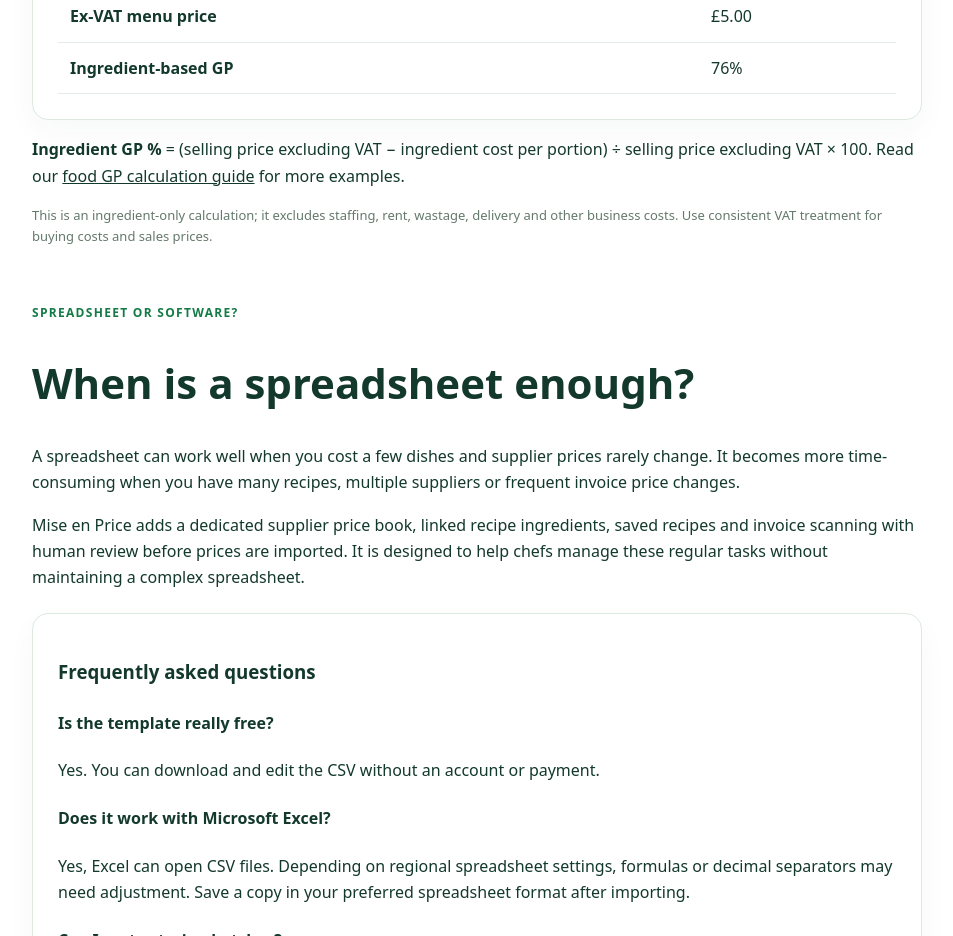
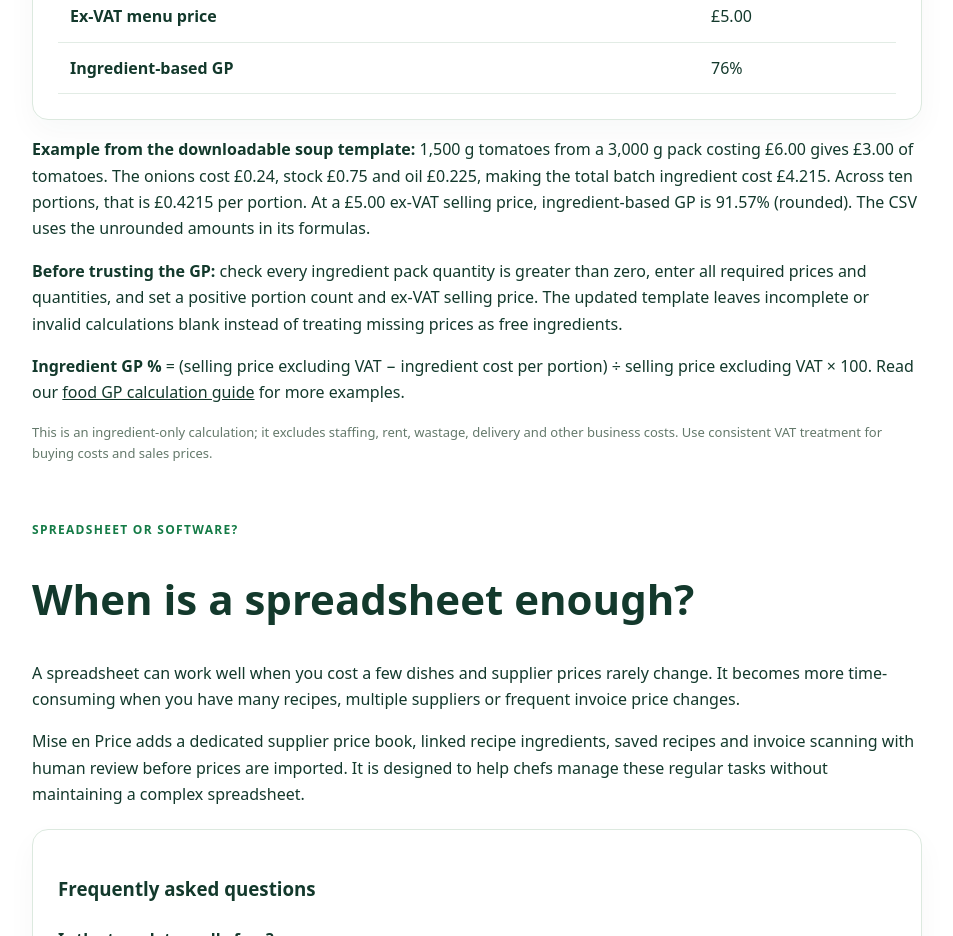
Before and after one commit to chef-chris-griggs/Menu-margin, a website: page marketing/recipe-costing-spreadsheet-template.html in a window 1280 px wide. Shown: the part 1820-2756 px from the top of the page, without its empty margins (163-1116 px from the left). Drawn offline with Linux system fonts and the light colour scheme.

Commit message:
Improve UK recipe costing search relevance and accurate template guidance

```diff
--- a/marketing/recipe-costing-spreadsheet-template.html
+++ b/marketing/recipe-costing-spreadsheet-template.html
@@ -42,6 +42,8 @@
 <tr><th scope="row">Ex-VAT menu price</th><td>£5.00</td></tr>
 <tr><th scope="row">Ingredient-based GP</th><td>76%</td></tr>
 </tbody></table></div>
+<p><strong>Example from the downloadable soup template:</strong> 1,500 g tomatoes from a 3,000 g pack costing £6.00 gives £3.00 of tomatoes. The onions cost £0.24, stock £0.75 and oil £0.225, making the total batch ingredient cost £4.215. Across ten portions, that is £0.4215 per portion. At a £5.00 ex-VAT selling price, ingredient-based GP is 91.57% (rounded). The CSV uses the unrounded amounts in its formulas.</p>
+<p><strong>Before trusting the GP:</strong> check every ingredient pack quantity is greater than zero, enter all required prices and quantities, and set a positive portion count and ex-VAT selling price. The updated template leaves incomplete or invalid calculations blank instead of treating missing prices as free ingredients.</p>
 <p><strong>Ingredient GP %</strong> = (selling price excluding VAT − ingredient cost per portion) ÷ selling price excluding VAT × 100. Read our <a href="./food-gp-calculator">food GP calculation guide</a> for more examples.</p>
 <p class="template-note">This is an ingredient-only calculation; it excludes staffing, rent, wastage, delivery and other business costs. Use consistent VAT treatment for buying costs and sales prices.</p></section>
 <section class="template-section"><p class="eyebrow dark">SPREADSHEET OR SOFTWARE?</p><h2>When is a spreadsheet enough?</h2>
```
